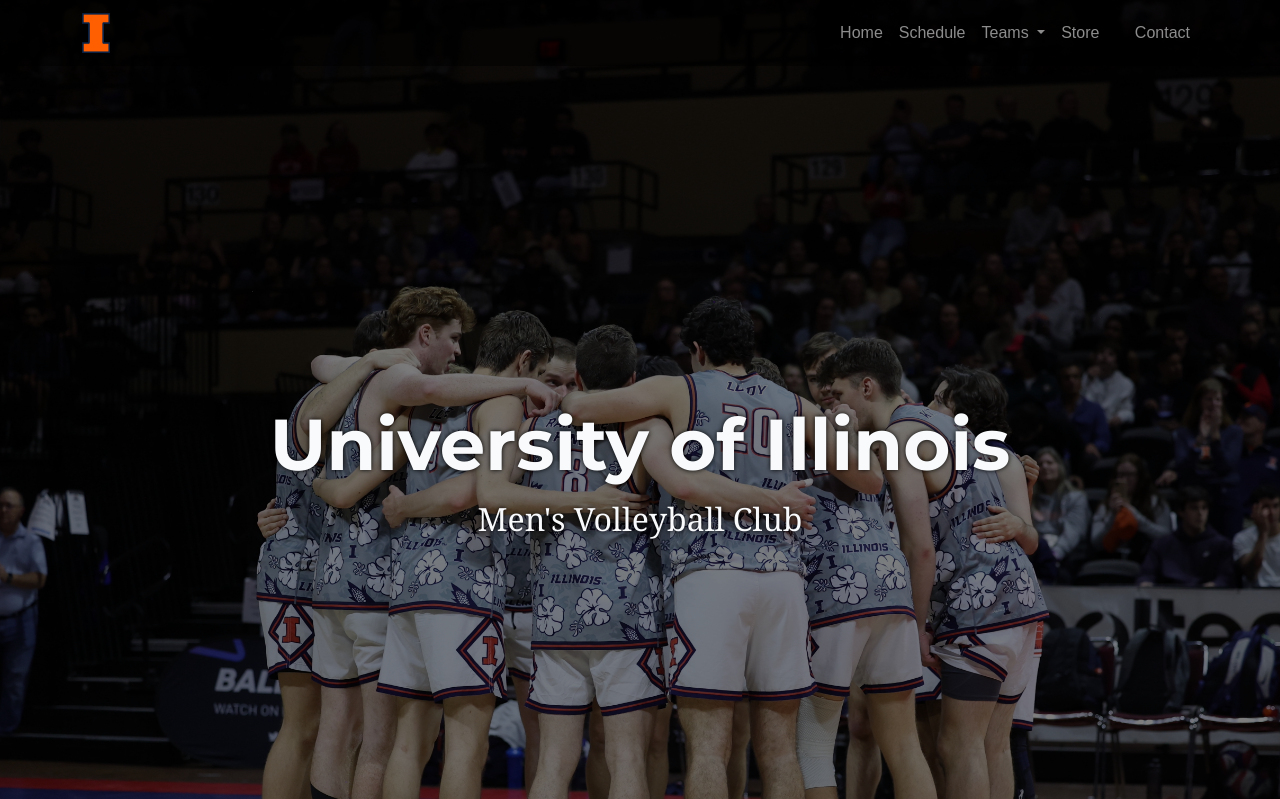
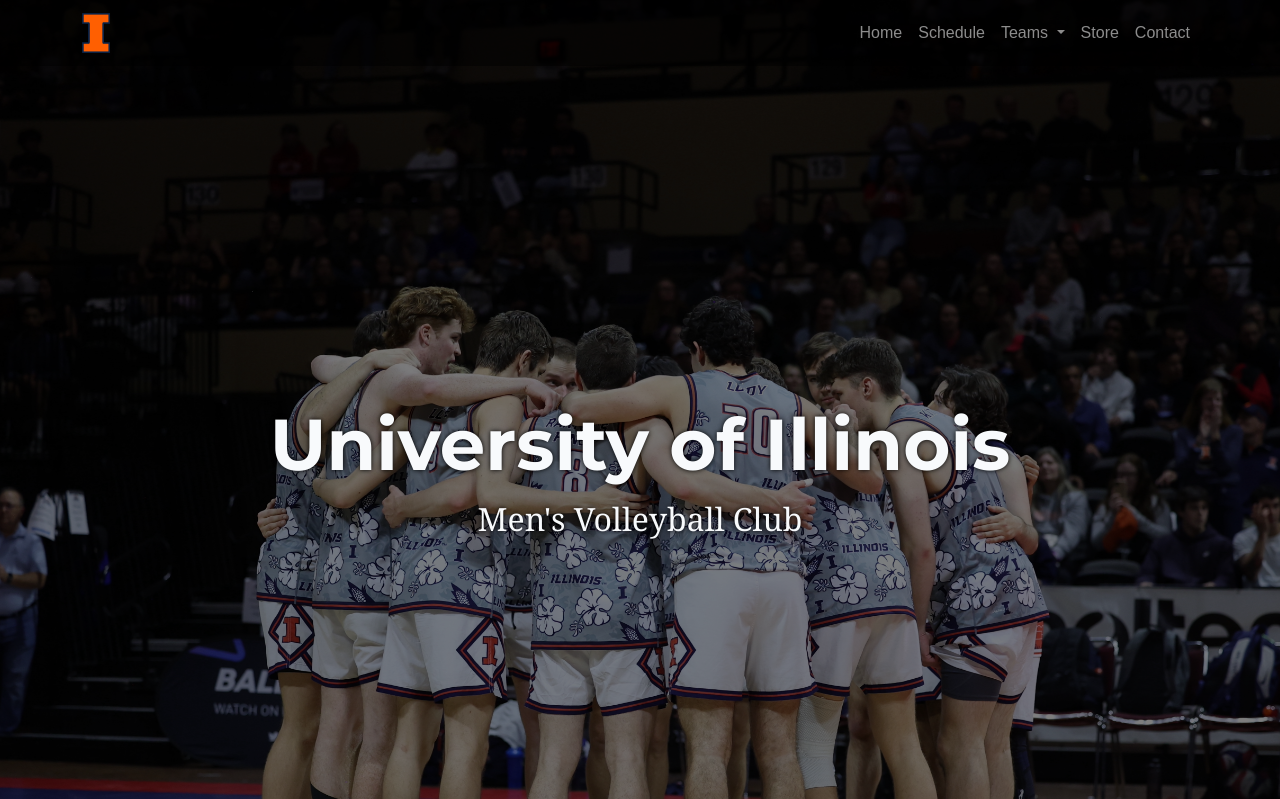
Before and after one commit to alaynali/imvb-web, a Django app: page / in a window 1280 px wide. Shown: the top 799 px of the page. Run offline with Django 4.2, Linux system fonts and the light colour scheme; data comes from the database, SQL or seed files in the repository; some libraries are stand-ins or nearby versions; some web fonts are replaced.

Commit message:
fix store and contact on navbar + migrations

```diff
--- a/templates/footer.html
+++ b/templates/footer.html
@@ -2,7 +2,7 @@
  {% block content %}
  <!doctype html>
  <html>
-    <footer class="text-center text-white footer">
+    <footer class="text-center text-white footer" id="contact">
         <div class="row container mt-4">
             <div class="col-sm-10 col-md-9 col-lg-8 pt-4 container">
                 <img src="../../media/wordmark-blue-background.png" class="img-fluid"></img>
--- a/templates/navbar.html
+++ b/templates/navbar.html
@@ -43,7 +43,7 @@
                 <li class="nav-item">
                     <a class="nav-link" href="#">
                         Store
-                        <img src="../../media/redirect.png" width="15" height="15">
+                        {% comment %} <img src="../../media/redirect.png" width="15" height="15"> {% endcomment %}
                     </a>
                 </li>
                 <li class="nav-item">
```
